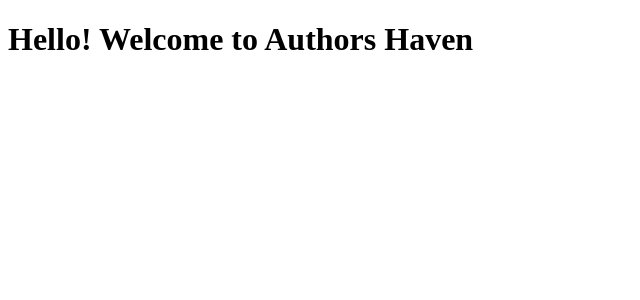
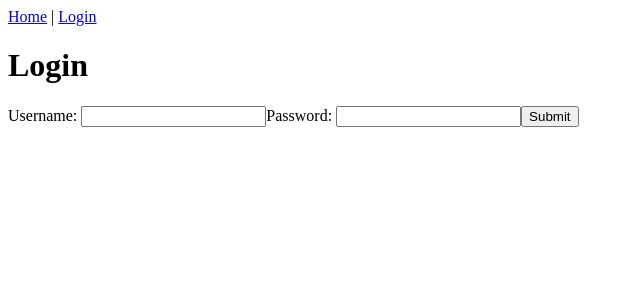
Before and after one commit to andela/phlox-ah-frontend, a React app: page /login in a window 1280 px wide. Shown: the top 300 px of the page, without its empty margins (0-640 px from the left). Built offline with nearby package versions, Linux system fonts and the light colour scheme.

Commit message:
chore(React-Router): setup react router
    - add home and login component
    - add link to the route

    Finishes 160451451

```diff
--- a/package.json
+++ b/package.json
@@ -22,7 +22,8 @@
     "eslint-plugin-import": "^2.14.0",
     "npm-watch": "^0.4.0",
     "react": "^16.6.0",
-    "react-dom": "^16.6.0"
+    "react-dom": "^16.6.0",
+    "react-router-dom": "^4.3.1"
   },
   "devDependencies": {
     "@babel/core": "^7.0.0",
--- /dev/null
+++ b/src/App.js
@@ -0,0 +1,21 @@
+import React from 'react';
+import {
+  Link, Route
+} from 'react-router-dom';
+
+import LoginForm from './components/Login';
+import Home from './components/Home';
+
+const App = () => (
+  <div>
+    <div>
+      <Link to='/'>Home</Link> | <Link to='/login'>Login</Link>
+    </div>
+    <div>
+      <Route path="/" exact component={Home} />
+      <Route path="/login" component={LoginForm} />
+    </div>
+  </div>
+);
+
+export default App;
--- /dev/null
+++ b/src/components/Home.js
@@ -0,0 +1,9 @@
+import React from 'react';
+
+const Home = () => (
+  <div>
+    <h1>Welcome To Author Haven</h1>
+  </div>
+);
+
+export default Home;
--- /dev/null
+++ b/src/components/Login.js
@@ -0,0 +1,18 @@
+import React from 'react';
+
+const LoginForm = () => (
+  <div>
+    <h1>Login</h1>
+    <form>
+      <label>Username: </label>
+      <input type='text' />
+
+      <label>Password: </label>
+      <input type='password' />
+
+      <input type='submit' name='Login'/>
+    </form>
+  </div>
+);
+
+export default LoginForm;
--- a/src/index.js
+++ b/src/index.js
@@ -1,9 +1,12 @@
 import React from 'react';
 import { render } from 'react-dom';
+import { BrowserRouter } from 'react-router-dom';
+import App from './App';
 
-const Index = () => (
-    <div>
-      <h1>Hello! Welcome to Authors Haven</h1>
-    </div>
+const app = (
+  <BrowserRouter>
+    <App />
+  </BrowserRouter>
 );
-render(<Index/>, document.getElementById('root'));
+
+render(app, document.getElementById('root'));
```
Also changed, not shown: 1 other file (tests, documents, lock files or other folders).
